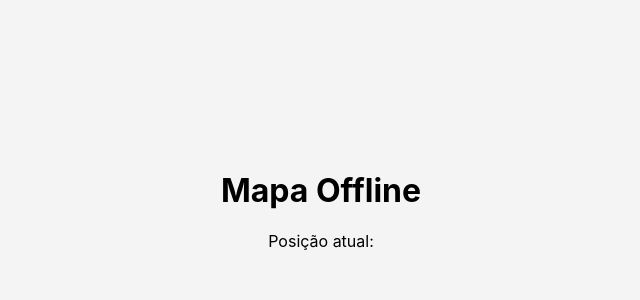
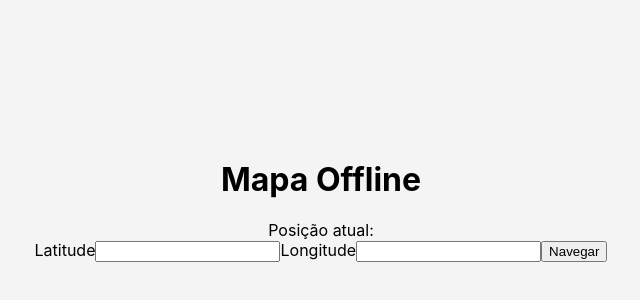
Before and after one commit to fernandes-dev/offline-map-pwa, a React (Create React App) app: page / in a window 1280 px wide. Shown: the part 200-500 px from the top of the page, without its empty margins (319-959 px from the left). Built offline with nearby package versions, Linux system fonts and the light colour scheme; no server answers.

Commit message:
feat: navigate to coords

```diff
--- a/src/app/screens/OfflineMap/index.tsx
+++ b/src/app/screens/OfflineMap/index.tsx
@@ -1,6 +1,6 @@
 /* eslint-disable no-alert */
 import { MapContainer, TileLayer } from 'react-leaflet'
-import React, { useEffect, useState } from 'react'
+import React, { FormEvent, useEffect, useState } from 'react'
 import Leaflet, { LatLng } from 'leaflet'
 import { PositionMarker } from '../../components/PositionMarker'
 
@@ -82,9 +82,32 @@ function Map() {
     getLocation()
   }, [])
 
+  function handleSubmitCoords(event: FormEvent<HTMLFormElement>) {
+    event.preventDefault()
+
+    const lat = (document.getElementById('lat') as any)?.value
+    const lng = (document.getElementById('long') as any)?.value
+
+    setPosition({
+      lat,
+      lng,
+    } as LatLng)
+  }
+
   return (
     <>
       <div>Posição atual: {JSON.stringify(position)}</div>
+      <form onSubmit={handleSubmitCoords}>
+        <label htmlFor="lat">
+          Latitude
+          <input id="lat" type="text" />
+        </label>
+        <label htmlFor="long">
+          Longitude
+          <input id="long" type="text" />
+        </label>
+        <button type="submit">Navegar</button>
+      </form>
       {progressSaveMap > 0 && (
         <progress id="file" value={Number((progressSaveMap / totalLayerToSave) * 100).toFixed(2)} max="100">
           {Number((progressSaveMap / totalLayerToSave) * 100).toFixed(2)}%
```
